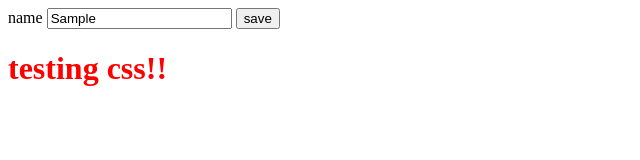
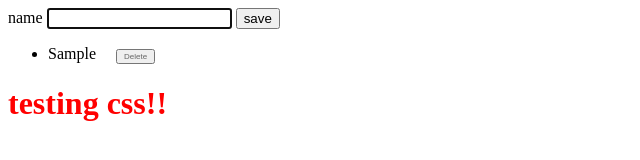
Before and after one commit to giorgidzebisashvili4/todo-list, a website built with webpack: page dist/index.html in a window 1280 px wide. Both pictures are taken after typing "Sample" into the empty fields and a click on the button "save". Shown: the whole page, without its empty margins (0-640 px from the left). Built offline with nearby package versions, Linux system fonts and the light colour scheme.

Commit message:
simple to do list added

```diff
--- a/src/newToDo.js
+++ b/src/newToDo.js
@@ -7,3 +7,31 @@ function newToDo(title, description, dueDate, priority) {
 }
 
 export default newToDo;
+
+const ul = document.querySelector(".ulDiv>ul");
+const input = document.querySelector("#test");
+const button = document.querySelector(".testbtn");
+document.querySelector("#test").focus();
+
+button.addEventListener("click", () => {
+  const value1 = input.value;
+
+  if (value1 !== "") {
+    input.value = "";
+
+    const card = document.createElement("li");
+    const cardText = document.createElement("span");
+    const cardBtn = document.createElement("button");
+
+    cardText.textContent = value1;
+    cardBtn.textContent = "Delete";
+    cardBtn.addEventListener("click", () => {
+      ul.removeChild(card);
+    });
+
+    card.appendChild(cardText);
+    card.appendChild(cardBtn);
+    ul.appendChild(card);
+  }
+  input.focus();
+});
--- a/src/style.css
+++ b/src/style.css
@@ -10,3 +10,12 @@
   color: red;
   /* background: url('./icon.png'); */
 }
+li {
+  margin-bottom: 10px;
+}
+
+li button {
+  font-size: 8px;
+  margin-left: 20px;
+  color: #666;
+}
```
Also changed, not shown: dist/bundle.js, dist/index.html.
